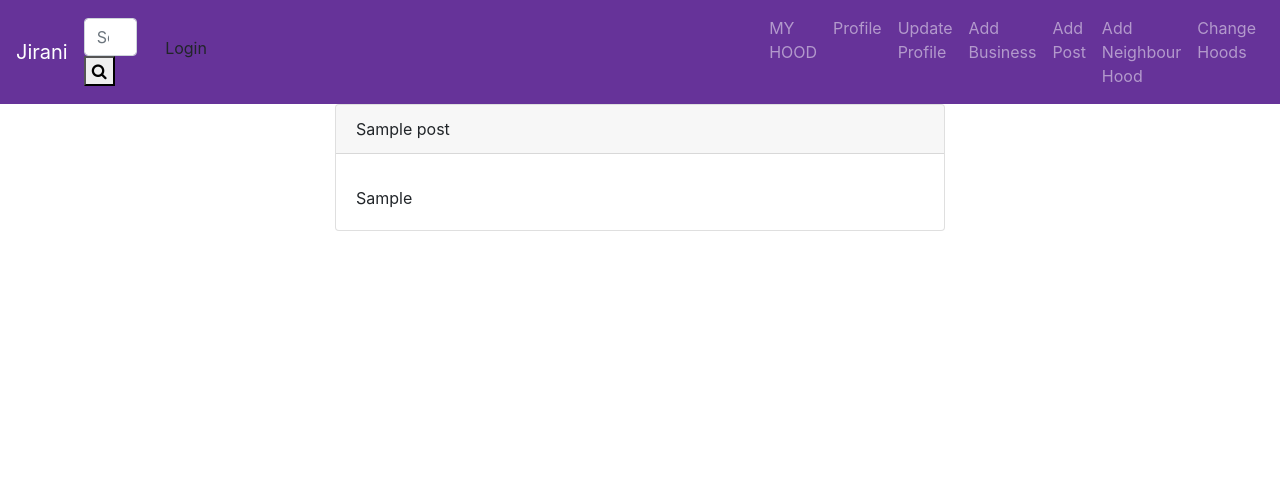
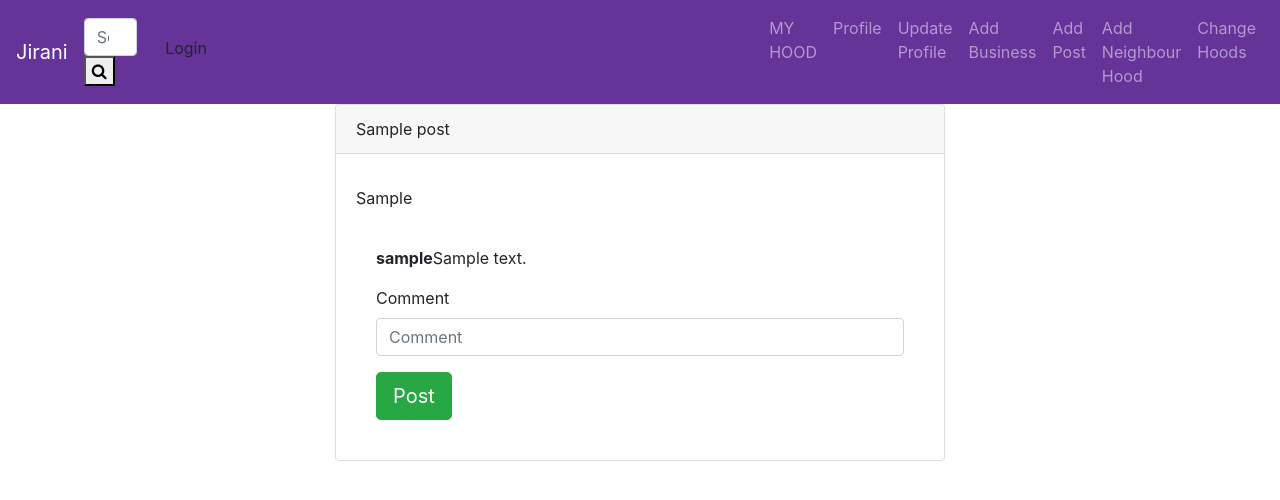
Before and after one commit to KellenNjoroge/keller-neighbour, a Django app: template jirani/templates/index.html in a window 1280 px wide. Shown: the top 500 px of the page. Run offline with Django 3.2, Linux system fonts and the light colour scheme; tables that the repository leaves empty hold one stand-in row (values such as "Sample post"); the template is opened without the code that fills it: values that come from a table or form of the project are taken from there, most other values are stand-ins (such as "Sample title", 1, 10 or a date in 2020); some libraries are stand-ins or nearby versions.

Commit message:
4th deployment

```diff
--- a/jirani/templates/index.html
+++ b/jirani/templates/index.html
@@ -11,18 +11,18 @@
                 <div class="card-body ">
                     <h1 class="card-title">{{post.postings}}</h1>
                     <p class="card-text">{{post.post}}</p>
-                    <!--<div class="card-body">-->
-                        <!--{% for comment in image.comment.all %}-->
-                            <!--<p class="cart-text"><strong>{{comment.commentator.username}}</strong>{{comment.comment}}</p>-->
-                        <!--{% endfor %}-->
-                        <!--<form  action="/comment/{{post.id}}" method="post" enctype="multipart/form-data">-->
-                            <!--{%csrf_token%}-->
+                    <div class="card-body">
+                        {% for comment in image.comment.all %}
+                            <p class="cart-text"><strong>{{comment.commentator.username}}</strong>{{comment.comment}}</p>
+                        {% endfor %}
+                        <form  action="/comment/{{post.id}}" method="post" enctype="multipart/form-data">
+                            {%csrf_token%}
 
-                            <!--{% bootstrap_form comment_form %}-->
-                            <!--<input type="submit" class="btn btn-success btn-lg" value="Post">-->
-                        <!--</form>-->
+                            {% bootstrap_form comment_form %}
+                            <input type="submit" class="btn btn-success btn-lg" value="Post">
+                        </form>
 
-                <!--</div>-->
+                </div>
             </div>
         </div>
 
```
